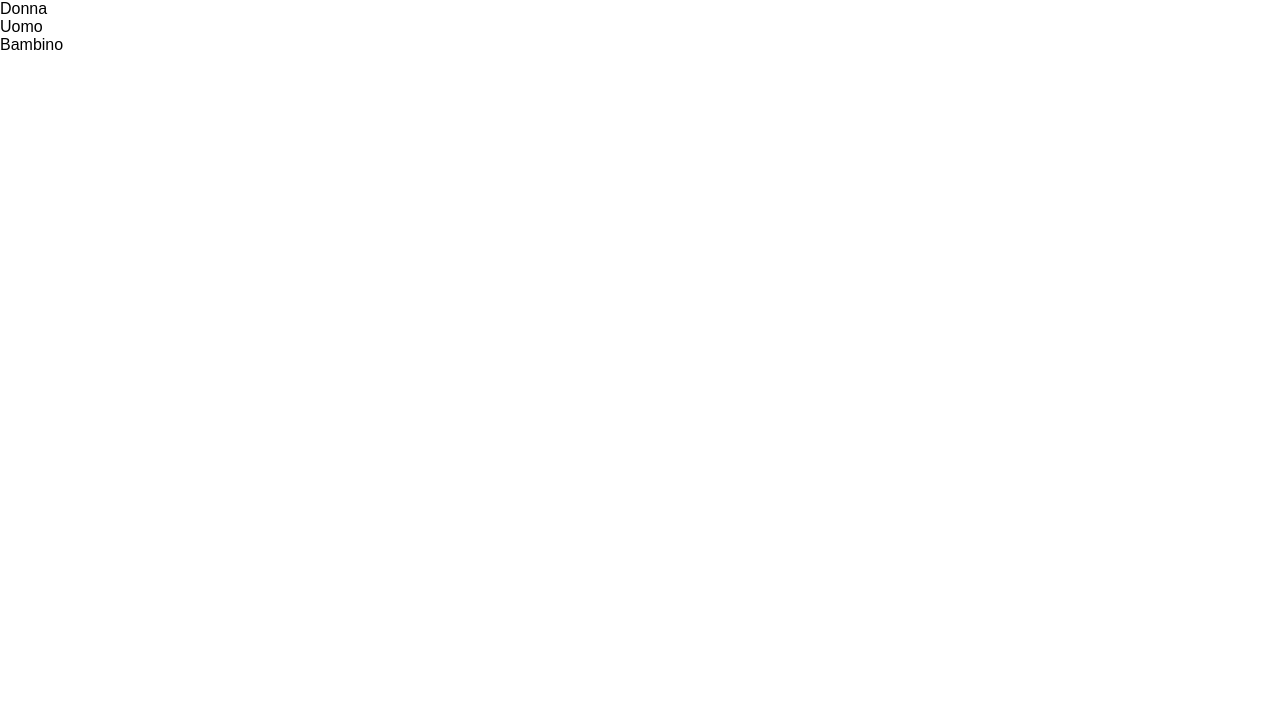
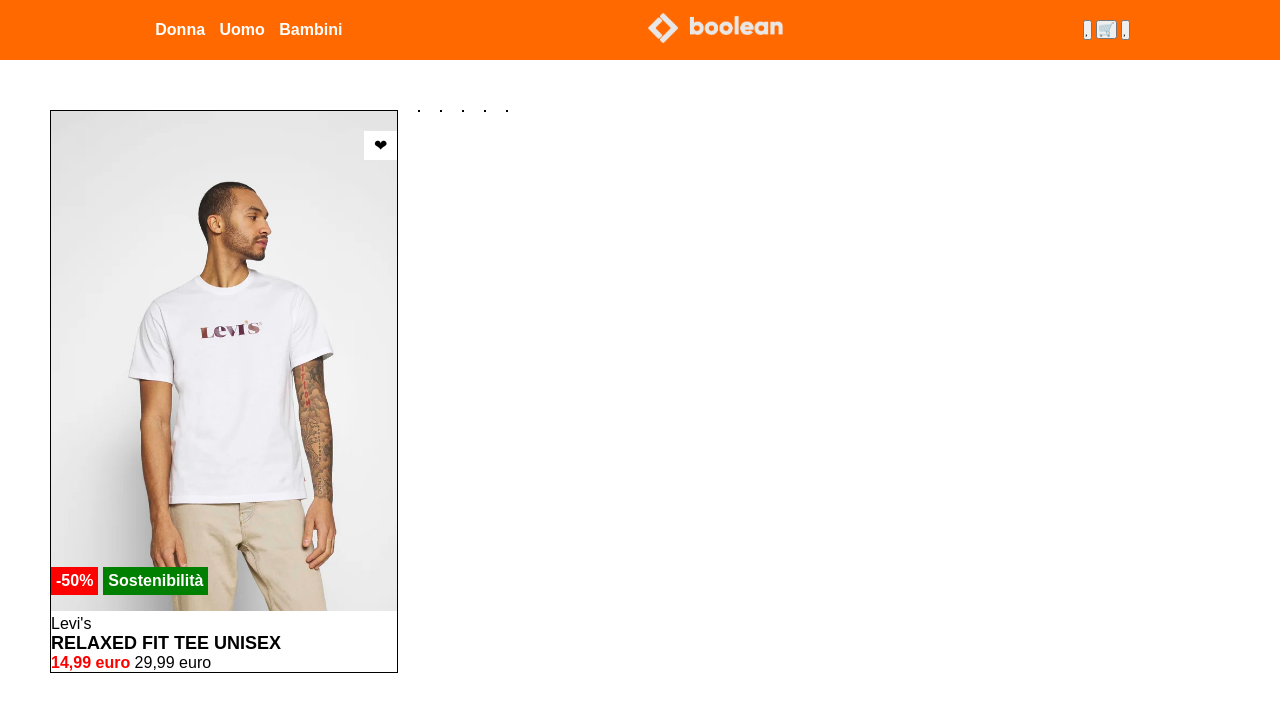
Before and after one commit to angelofaoldi/html-css-boolando, a plain HTML site: page html-css-boolando/index.html in a window 1280 px wide. Drawn offline with Linux system fonts and the light colour scheme.

Commit message:
[UPD] first main img settings

```diff
--- a/html-css-boolando/css/style.css
+++ b/html-css-boolando/css/style.css
@@ -8,3 +8,119 @@
 body {
     font-family: Arial, sans-serif;
 }
+
+/* HEADER */
+
+header {
+    height: 60px;
+    background-color: #ff6900;
+    padding: 15px 0x;
+    color: white;
+    font-weight: bold;
+    display: flex;
+    justify-content: space-around;
+    align-items: center;
+    position: fixed;
+    width: 100%;
+    z-index: 1;
+}
+
+li {
+    display: inline-block;
+    list-style: none;
+    margin: 0 5px;
+}
+
+li > button {
+    background-color: #ff6900;
+    border-style: none;
+    color: white;
+    font-size: medium;
+    font-weight: bold;
+}
+
+#blogo {
+    height: 30px;
+    display: inline-block;
+}
+
+/* MAIN */
+
+main {
+    padding-top: 100px;
+}
+
+.container {
+    max-width: 1200px;
+    margin: 0 auto;
+
+}
+
+.row {
+    display: flex;
+    flex-wrap: wrap;
+}
+
+.col-33 {
+    width: calc(100 / 3);
+}
+
+.content {
+    border: 1px solid black;
+    margin: 10px;
+}
+
+.content img {
+    width: 100%;
+    height: 500px;
+}
+
+.card-text p {
+    font-size: 18px;
+    text-transform: uppercase;
+}
+
+.card-image {
+    position: relative;
+}
+
+.labels {
+    position: absolute;
+    bottom: 20px;
+    left: 0px;
+    display: flex;
+}
+
+.label {
+    font-size: 16px;
+    font-weight: 700;
+    padding: 5px;
+    margin-right: 5px;
+    color: white;
+    display: inline-block;
+}
+
+.green-label {
+    background-color: green;
+}
+
+.red-label {
+    background-color: red;
+}
+
+.heart {
+    background-color: white;
+    padding: 5px 10px;
+    position: absolute;
+    top: 20px;
+    right: 0px;
+}
+
+.new-price {
+    color: red;
+    font-weight: bold;
+}
+
+.old-price {
+    font-style:
+}
--- a/html-css-boolando/index.html
+++ b/html-css-boolando/index.html
@@ -15,18 +15,22 @@
         <!-- DONNA-UOMO-BAMBINO = DUB -->
         <div class="dub">
             <ul>
-                <li>Donna</li>
-                <li>Uomo</li>
-                <li>Bambino</li>
+                <li><button>Donna</button></li>
+                <li><button>Uomo</button></li>
+                <li><button>Bambini</button></li>
             </ul>
         </div>
 
-        <div class="logoboolean">
-            <!-- INSERIRE LOGO BOOLEAN AL CENTRO -->
+        <!-- BOOLEAN LOGO  -->
+        <div class="blogo">
+            <img src="./img/boolean-logo.png" alt="Blogo" id="blogo">
         </div>
 
         <div class="trepics">
-            <!-- INSERIRE TRE ICONE: ACCOUNT + CUORE + SHOP -->
+<!-- INSERIRE TRE ICONE: ACCOUNT + CUORE + SHOP -->
+            <button> &#xf004; </button>
+            <button> &#128722; </button>
+            <button> &#xf004; </button>
         </div>
 
     </header>
@@ -34,7 +38,58 @@
     <!-- INIZIO MAIN: GRIGLIA DELLO SHOP -->
 
     <main>
+        <div class="container">
+            <div class="row">
+                <div class="col-33">
+                    <div class="content">
 
+                        <div class="card-image">
+                            <img src="./img/1.webp" alt="Boolando">
+                            <div class="labels">
+                                <div class="label red-label">-50%</div>
+                                <div class="label green-label">Sostenibilità</div>
+                            </div>
+                            <div class="heart">
+                               &#10084;
+                            </div>
+                        </div>
+
+                        <div class="card-text">
+                            <span class="brand">Levi's</span>
+                            <p><strong>RELAXED FIT TEE UNISEX</strong></p>
+                            <span class="new-price">14,99 euro</span>
+                            <span class="old-price">29,99 euro</span>
+                        </div>
+
+                    </div>
+                </div>
+                <div class="col-33">
+                    <div class="content">
+
+                    </div>
+                </div>
+                <div class="col-33">
+                    <div class="content">
+
+                    </div>
+                </div>
+                <div class="col-33">
+                    <div class="content">
+
+                    </div>
+                </div>
+                <div class="col-33">
+                    <div class="content">
+
+                    </div>
+                </div>
+                <div class="col-33">
+                    <div class="content">
+
+                    </div>
+                </div>
+            </div>
+        </div>
     </main>
 
     <!-- INIZIO FOOTER -->
```
